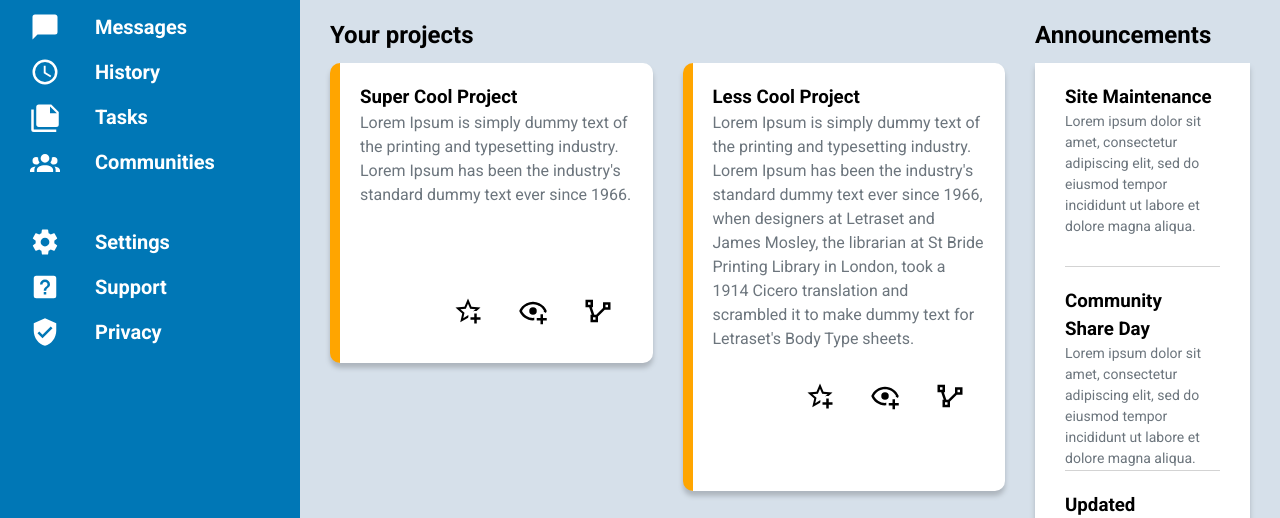
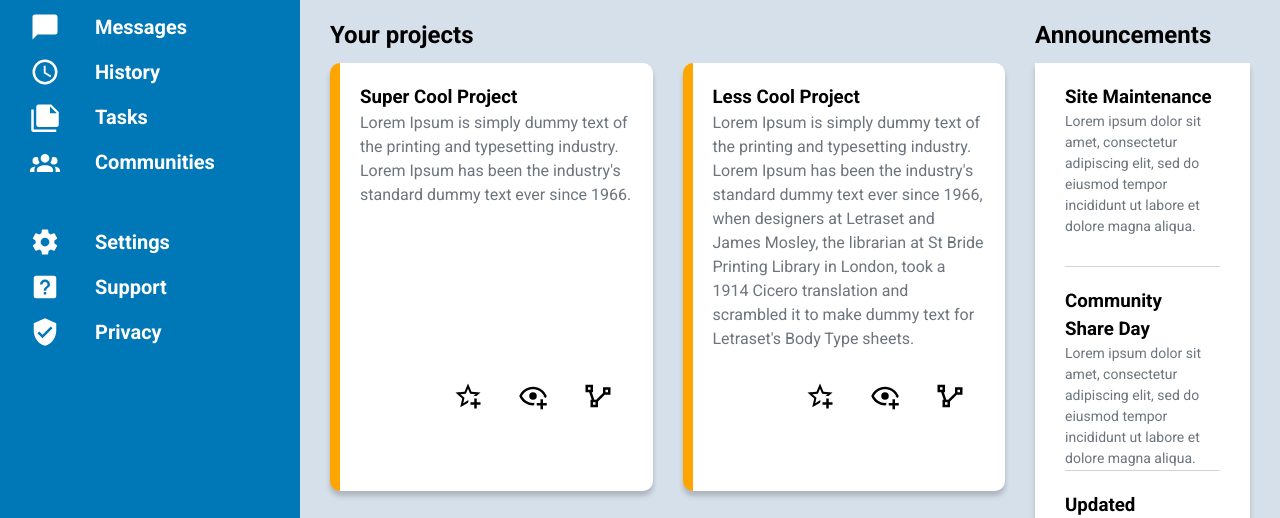
Before and after one commit to StepByStep2002/Admin-Dashboard, a plain HTML site: page index.html in a window 1280 px wide. Shown: the part 203-721 px from the top of the page. Drawn offline with Linux system fonts and the light colour scheme; a web font is replaced by a local one.

Commit message:
Added max-width and min-height for .sectionCard

```diff
--- a/style.css
+++ b/style.css
@@ -241,9 +241,10 @@ section
 
 .sectionCard
 {
-    height: fit-content;
+    height: 100%;
     width: fit-content;
     min-height: 300px;
+    max-width: 700px;
 
     display: grid;
     grid-template-rows: min-content 1fr 0.5fr;
```
